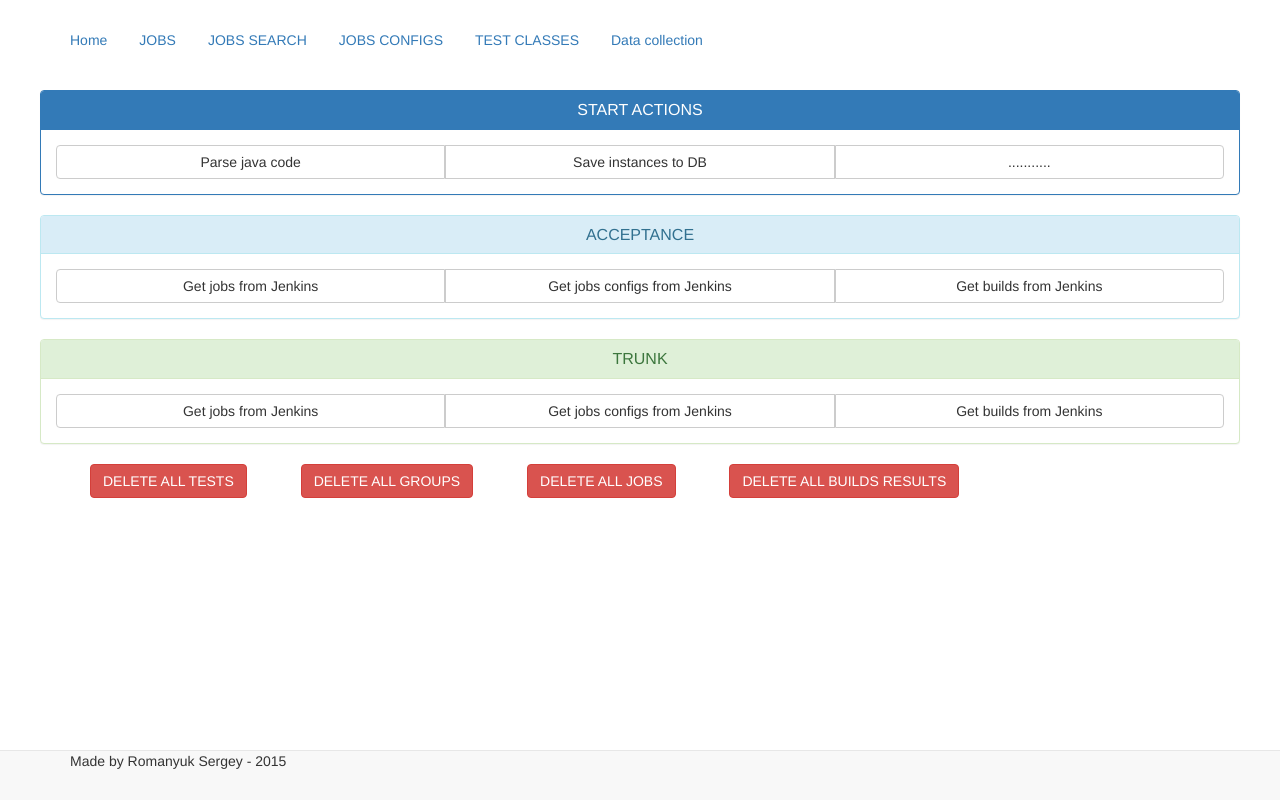
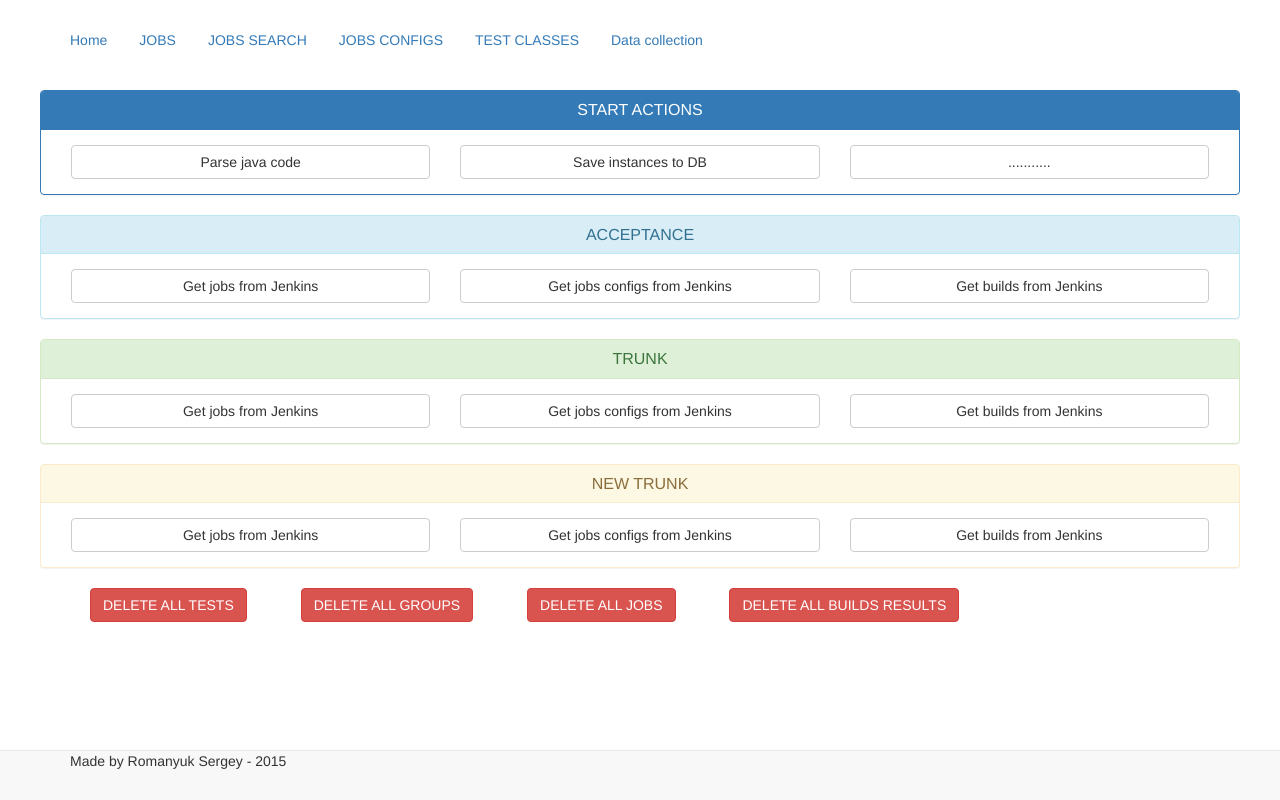
Before and after one commit to ukrduino/TestManagement, a Django app: page /data_collection/ in a window 1280 px wide. Run offline with Django 3.2, Linux system fonts and the light colour scheme; parts of the project's set-up code (start-up, migrations or seed data) failed here and were passed over; some libraries are stand-ins or nearby versions.

Commit message:
Data collection page improvement

```diff
--- a/TestCases/views.py
+++ b/TestCases/views.py
@@ -220,10 +220,10 @@ def show_all_test_cases(request):
                               args,
                               context_instance=RequestContext(request))
 
+
 # http://stackoverflow.com/a/32466453
 def update_progress_bar(request):
     if request.method == 'POST':
-        print(request.POST['process'])
         progress_bar = ProgressBar.objects.last()
         resp = {'current_val': progress_bar.progress_bar_current_val,
                 'max_val': progress_bar.progress_bar_max_val,
--- a/static/css/style.css
+++ b/static/css/style.css
@@ -30,3 +30,15 @@
     width: 40px;
     text-align: left;
 }
+
+.panel-footer{
+    background-color: transparent
+}
+
+body{
+    position: absolute;
+    width: 100%;
+    height: 100%;
+    margin: 0;
+    padding: 0;
+}
--- a/static/js/my_scripts.js
+++ b/static/js/my_scripts.js
@@ -12,14 +12,15 @@ $('#parse_java').click(function (event) {
 
 $('#save_instances').click(function (event) {
     event.preventDefault();
-    show_progress_bar();
+    show_progress_bar('#save_instances_progress');
     setTimeout(update_progress_bar, 5000);
     $.ajax({
         url: 'save_instances/',
         type: 'get',
         success: function () {
+            update_progress_bar();
+            alert("Successfully saved test classes and test cases!!!");
             destroy_progress_bar();
-            alert("Successfully saved test classes and test cases!!!")
         }
     });
 });
@@ -27,15 +28,27 @@ $('#save_instances').click(function (event) {
 $('.get_jobs').click(function (event) {
     event.preventDefault();
     var jenkins_page = $(this).attr("data-jenkins_page");
+    if (jenkins_page == "Acceptance"){
+        show_progress_bar('#get_jobs_acceptance_progress');
+    }
+    if (jenkins_page == "Trunk"){
+        show_progress_bar('#get_jobs_trunk_progress');
+    }
+    if (jenkins_page == "New trunk"){
+        show_progress_bar('#get_jobs_new_trunk_progress');
+    }
+    setTimeout(update_progress_bar, 5000);
     $.ajax({
+        type: 'post',
         url: 'get_jobs/',
         data: {
             'jenkins_page': jenkins_page,
             'csrfmiddlewaretoken': $('input[name=csrfmiddlewaretoken]').val()
         },
-        type: 'POST',
         success: function () {
-            alert("Successfully !!!");
+            update_progress_bar();
+            alert("Successfully saved jobs from " + jenkins_page + " page!!!");
+            destroy_progress_bar();
         }
     });
 });
@@ -43,15 +56,29 @@ $('.get_jobs').click(function (event) {
 $('.get_jobs_configs').click(function (event) {
     event.preventDefault();
     var jenkins_page = $(this).attr("data-jenkins_page");
+    if (jenkins_page == "Acceptance"){
+        show_progress_bar('#get_jobs_configs_acceptance_progress');
+    }
+    if (jenkins_page == "Trunk"){
+        show_progress_bar('#get_jobs_configs_trunk_progress');
+    }
+    if (jenkins_page == "New trunk"){
+        show_progress_bar('#get_jobs_configs_new_trunk_progress');
+    }
+    setTimeout(update_progress_bar, 5000);
+    displayOverlay("Saving jobs configs from " + jenkins_page + " page");
     $.ajax({
+        type: 'post',
         url: 'get_jobs_configs/',
         data: {
             'jenkins_page': jenkins_page,
             'csrfmiddlewaretoken': $('input[name=csrfmiddlewaretoken]').val()
         },
-        type: 'POST',
         success: function () {
-            alert("Successfully !!!");
+            removeOverlay();
+            update_progress_bar();
+            alert("Successfully saved jobs configs from " + jenkins_page + " page!!!");
+            destroy_progress_bar();
         }
     });
 });
@@ -59,15 +86,26 @@ $('.get_jobs_configs').click(function (event) {
 $('.get_builds_and_save_results').click(function (event) {
     event.preventDefault();
     var jenkins_page = $(this).attr("data-jenkins_page");
+    if (jenkins_page == "Acceptance"){
+        show_progress_bar('#get_builds_and_save_results_acceptance_progress');
+    }
+    if (jenkins_page == "Trunk"){
+        show_progress_bar('#get_builds_and_save_results_trunk_progress');
+    }
+    if (jenkins_page == "New trunk"){
+        show_progress_bar('#get_builds_and_save_results_new_trunk_progress');
+    }
+    setTimeout(update_progress_bar, 5000);
     $.ajax({
+        type: 'post',
         url: 'get_builds_and_save_results/',
         data: {
             'jenkins_page': jenkins_page,
             'csrfmiddlewaretoken': $('input[name=csrfmiddlewaretoken]').val()
         },
-        type: 'POST',
         success: function () {
-            alert("Successfully !!!");
+            alert("Successfully saved build results for jobs from " + jenkins_page + " page!!!");
+            destroy_progress_bar();
         }
     });
 });
@@ -76,12 +114,12 @@ $('.delete').click(function (event) {
     event.preventDefault();
     var object_to_delete = $(this).attr("data-delete");
     $.ajax({
+        type: 'post',
         url: 'delete/',
         data: {
             'object_to_delete': object_to_delete,
             'csrfmiddlewaretoken': $('input[name=csrfmiddlewaretoken]').val()
         },
-        type: 'POST',
         success: function () {
             alert("Successfully deleted " + object_to_delete);
         }
@@ -128,7 +166,10 @@ function show_jobs_results_in_template(data) {
 function tests_for_job(data) {
     $('#' + job_id).html(data);
     $('img#loader' + job_id).toggle();
-    $('button#showButton' + job_id).show();
+    $('button#showButton' + job_id).show().click(function () {
+        job_id = $(this).attr("data-job_id");
+        $('#' + job_id).toggle();
+    });
     $('button#loadButton' + job_id).hide();
 }
 
@@ -137,12 +178,6 @@ $('#myModal').on('show.bs.modal', function (e) {
     $(e.currentTarget).find('pre.stack_trace').text(stack_trace)
 });
 
-$(function () {
-    $('button:contains("HIDE/SHOW")').click(function () {
-        job_id = $(this).attr("data-job_id");
-        $('#' + job_id).toggle();
-    });
-});
 
 // SEARCH JOB PAGE
 $('#job_search_by_groups_input').keyup(function () {
@@ -212,16 +247,18 @@ function show_jobs_configs(data) {
     $('#jobs_configs_in_template').html(data);
 }
 
-function show_progress_bar() {
-    $('#progressDiv').html('' +
+function show_progress_bar(progress_bar) {
+    $(progress_bar).html('' +
         '<div class="panel-footer">' +
-        '<div class="progress progress-striped active">' +
+        '<div class="progress progress-striped">' +
         '<div class="progress-bar" role="progressbar" aria-valuenow="0" aria-valuemin="0" aria-valuemax="100"></div>' +
         '</div>');
 }
 
 function destroy_progress_bar() {
-    $('#progressDiv').html("");
+    $('.progressDiv').each(function() {
+        $(this).html("");
+    });
 }
 
 //http://stackoverflow.com/a/5109076
@@ -237,15 +274,12 @@ function update_progress_bar() {
         success: function (resp) {
             console.info("Ajax Response is there.....");
             console.log(resp);
-            var current_perc = resp.current_val / resp.max_val * 100
-            if (current_perc < 100) {
+            var current_perc = resp.current_val / resp.max_val * 100;
+            if (current_perc <= 100) {
                 //http://stackoverflow.com/a/21182722
                 $('.progress-bar').css('width', current_perc + '%').attr('aria-valuenow', current_perc);
                 //http://stackoverflow.com/a/5052606
                 setTimeout(update_progress_bar, 5000)
-            }
-            else {
-                destroy_progress_bar()
             }
         },
         error: function () {
@@ -253,3 +287,26 @@ function update_progress_bar() {
         }
     });
 }
+
+//http://stackoverflow.com/a/25187060
+function displayOverlay(text) {
+    $("<table id='overlay'><tbody><tr><td>" + text + "</td></tr></tbody></table>").css({
+        "position": "fixed",
+        "top": "0px",
+        "left": "0px",
+        "width": "100%",
+        "height": "100%",
+        "background-color": "rgba(0,0,0,.5)",
+        "z-index": "10000",
+        "vertical-align": "middle",
+        "text-align": "center",
+        "color": "#fff",
+        "font-size": "40px",
+        "font-weight": "bold",
+        "cursor": "wait"
+    }).appendTo("body");
+}
+
+function removeOverlay() {
+    $("#overlay").remove();
+}
--- a/templates/DataCollectionPage.html
+++ b/templates/DataCollectionPage.html
@@ -10,39 +10,37 @@
                 <h3 class="panel-title" style="text-align: center">START ACTIONS</h3>
             </div>
             <div class="panel-body">
-                <div class="btn-group btn-group-justified" role="group" aria-label="">
-                    <div class="btn-group" role="group">
-                        <a class="btn btn-default" id="parse_java">Parse java code</a>
+                <div class="col-lg-4">
+                    <a class="btn btn-default btn-group-justified" id="parse_java">Parse java code</a>
                 </div>
-                    <div class="btn-group" role="group">
-                        <a class="btn btn-default" id="save_instances">Save instances to DB</a>
+                <div class="col-lg-4">
+                    <a class="btn btn-default btn-group-justified" id="save_instances">Save instances to DB</a>
+                    <div class="progressDiv" id="save_instances_progress"></div>
                 </div>
-                    <div class="btn-group" role="group">
-                        <a class="btn btn-default" id="get_builds_info_from_jenkins">...........</a>
+                <div class="col-lg-4">
+                    <a class="btn btn-default btn-group-justified" id="get_builds_info_from_jenkins">...........</a>
                 </div>
             </div>
-            </div>
-            <div id="progressDiv"></div>
         </div>
         <div class="panel panel-info">
             <div class="panel-heading">
                 <h3 class="panel-title" style="text-align: center">ACCEPTANCE</h3>
             </div>
             <div class="panel-body">
-                <div class="btn-group btn-group-justified" role="group" aria-label="">
-                    <div class="btn-group" role="group">
-                        <a class="btn btn-default get_jobs" data-jenkins_page="Acceptance">Get jobs from
+                <div class="col-lg-4">
+                    <a class="btn btn-default btn-group-justified get_jobs" data-jenkins_page="Acceptance">Get jobs from Jenkins</a>
+                    <div class="progressDiv" id="get_jobs_acceptance_progress"></div>
+                </div>
+                <div class="col-lg-4">
+                    <a class="btn btn-default btn-group-justified get_jobs_configs" data-jenkins_page="Acceptance">Get jobs configs from
                         Jenkins</a>
+                    <div class="progressDiv" id="get_jobs_configs_acceptance_progress"></div>
                 </div>
-                    <div class="btn-group" role="group">
-                        <a class="btn btn-default get_jobs_configs" data-jenkins_page="Acceptance">Get jobs configs from
-                            Jenkins</a>
-                    </div>
-                    <div class="btn-group" role="group">
-                        <button type="button" class="btn btn-default get_builds_and_save_results"
+                <div class="col-lg-4">
+                    <a class="btn btn-default btn-group-justified get_builds_and_save_results"
                             data-jenkins_page="Acceptance">Get builds from Jenkins
-                        </button>
-                    </div>
+                    </a>
+                    <div class="progressDiv" id="get_builds_and_save_results_acceptance_progress"></div>
                 </div>
             </div>
         </div>
@@ -51,27 +49,52 @@
                 <h3 class="panel-title" style="text-align: center">TRUNK</h3>
             </div>
             <div class="panel-body">
-                <div class="btn-group btn-group-justified" role="group" aria-label="">
-                    <div class="btn-group" role="group">
-                        <a class="btn btn-default get_jobs" data-jenkins_page="Trunk">Get jobs from
+                <div class="col-lg-4">
+                    <a class="btn btn-default btn-group-justified get_jobs" data-jenkins_page="Trunk">Get jobs from Jenkins</a>
+                    <div class="progressDiv" id="get_jobs_trunk_progress"></div>
+                </div>
+                <div class="col-lg-4">
+                    <a class="btn btn-default btn-group-justified get_jobs_configs" data-jenkins_page="Trunk">Get jobs configs from
                         Jenkins</a>
+                    <div class="progressDiv" id="get_jobs_configs_trunk_progress"></div>
                 </div>
-                    <div class="btn-group" role="group">
-                        <a class="btn btn-default get_jobs_configs" data-jenkins_page="Trunk">Get jobs configs from
+                <div class="col-lg-4">
+                    <a class="btn btn-default btn-group-justified get_builds_and_save_results"
+                            data-jenkins_page="Trunk">Get builds from Jenkins
+                    </a>
+                    <div class="progressDiv" id="get_builds_and_save_results_trunk_progress"></div>
+                </div>
+            </div>
+        </div>
+                <div class="panel panel-warning">
+            <div class="panel-heading">
+                <h3 class="panel-title" style="text-align: center">NEW TRUNK</h3>
+            </div>
+            <div class="panel-body">
+                <div class="col-lg-4">
+                    <a class="btn btn-default btn-group-justified get_jobs" data-jenkins_page="New trunk">Get jobs from Jenkins</a>
+                    <div class="progressDiv" id="get_jobs_new_trunk_progress"></div>
+                </div>
+                <div class="col-lg-4">
+                    <a class="btn btn-default btn-group-justified get_jobs_configs" data-jenkins_page="New trunk">Get jobs configs from
                         Jenkins</a>
+                    <div class="progressDiv" id="get_jobs_configs_new_trunk_progress"></div>
                 </div>
-                    <div class="btn-group" role="group">
-                        <button type="button" class="btn btn-default get_builds_and_save_results"
-                                data-jenkins_page="Trunk">Get builds from Jenkins
-                        </button>
-                    </div>
+                <div class="col-lg-4">
+                    <a class="btn btn-default btn-group-justified get_builds_and_save_results"
+                            data-jenkins_page="New trunk">Get builds from Jenkins
+                    </a>
+                    <div class="progressDiv" id="get_builds_and_save_results_new_trunk_progress"></div>
                 </div>
             </div>
         </div>
         <div>
-            <button class="btn btn-danger delete" style="margin-left: 50px" data-delete="all tests">DELETE ALL TESTS</button>
-            <button class="btn btn-danger delete" style="margin-left: 50px" data-delete="all groups">DELETE ALL GROUPS</button>
-            <button class="btn btn-danger delete" style="margin-left: 50px" data-delete="all jobs">DELETE ALL JOBS</button>
+            <button class="btn btn-danger delete" style="margin-left: 50px" data-delete="all tests">DELETE ALL TESTS
+            </button>
+            <button class="btn btn-danger delete" style="margin-left: 50px" data-delete="all groups">DELETE ALL GROUPS
+            </button>
+            <button class="btn btn-danger delete" style="margin-left: 50px" data-delete="all jobs">DELETE ALL JOBS
+            </button>
             <button class="btn btn-danger delete" style="margin-left: 50px" data-delete="all builds and results">DELETE
                 ALL BUILDS RESULTS
             </button>
--- a/templates/JOBS_PAGE/JobsForJobsPage.html
+++ b/templates/JOBS_PAGE/JobsForJobsPage.html
@@ -21,10 +21,10 @@
                     <p data-toggle="tooltip" data-placement="top" title="{{ build.build_date }}">
                         {% if build.build_successful %}
                             <a class="text-success"
-                               href="{{ build.build_link }} target=_blank">{{ build.build_number }}</a>
+                               href="{{ build.build_link }}" target=_blank>{{ build.build_number }}</a>
                         {% else %}
                             <a class="text-danger"
-                               href="{{ build.build_link }} target=_blank">{{ build.build_number }}</a>
+                               href="{{ build.build_link }}" target=_blank>{{ build.build_number }}</a>
                         {% endif %}
                     </p>
                     <span class="label label-default">{{ build.build_app_ver }}</span>
```
Also changed, not shown: TestCases/Parser/JavaTestsParser.py (+3 -5 lines), TestCases/Parser/JenkinsAPI.py (+17 -6 lines), TestCases/models.py (+13 -4 lines). Lines whose indentation alone changed are shown as unchanged.
